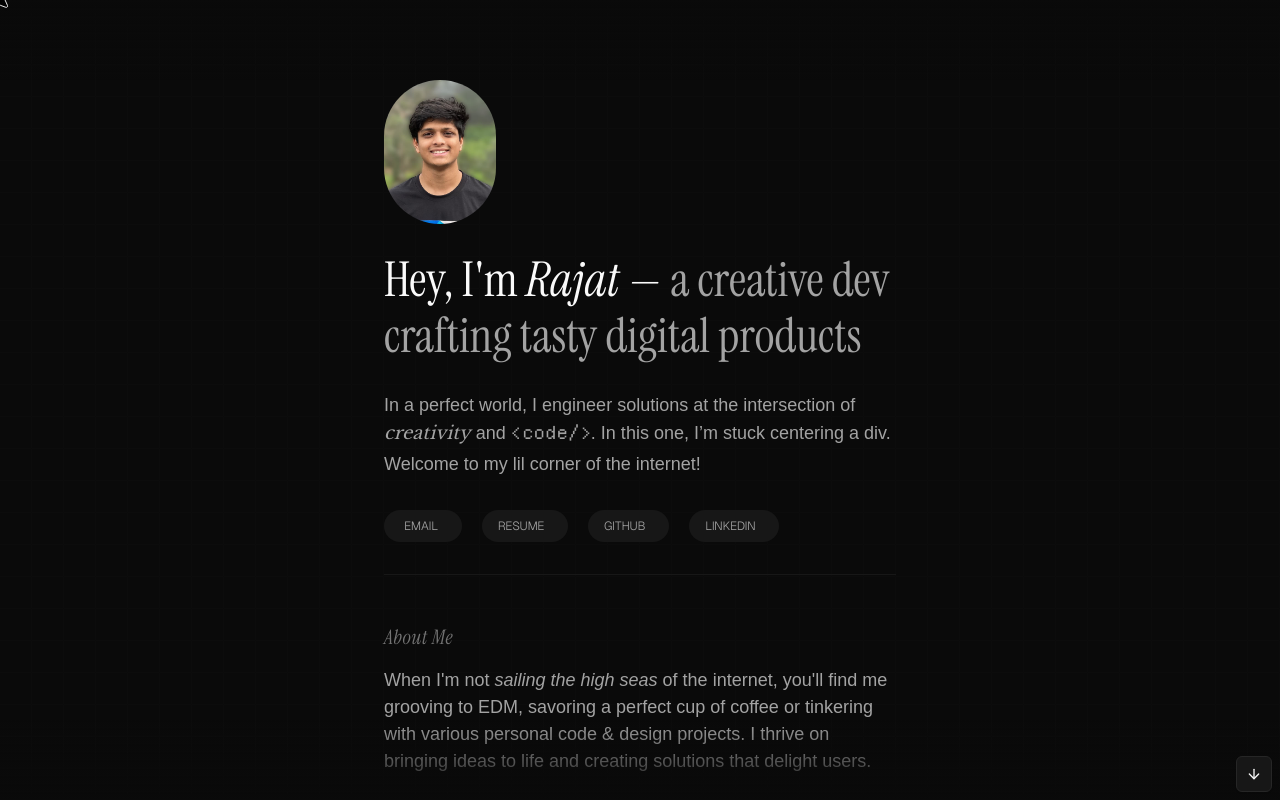
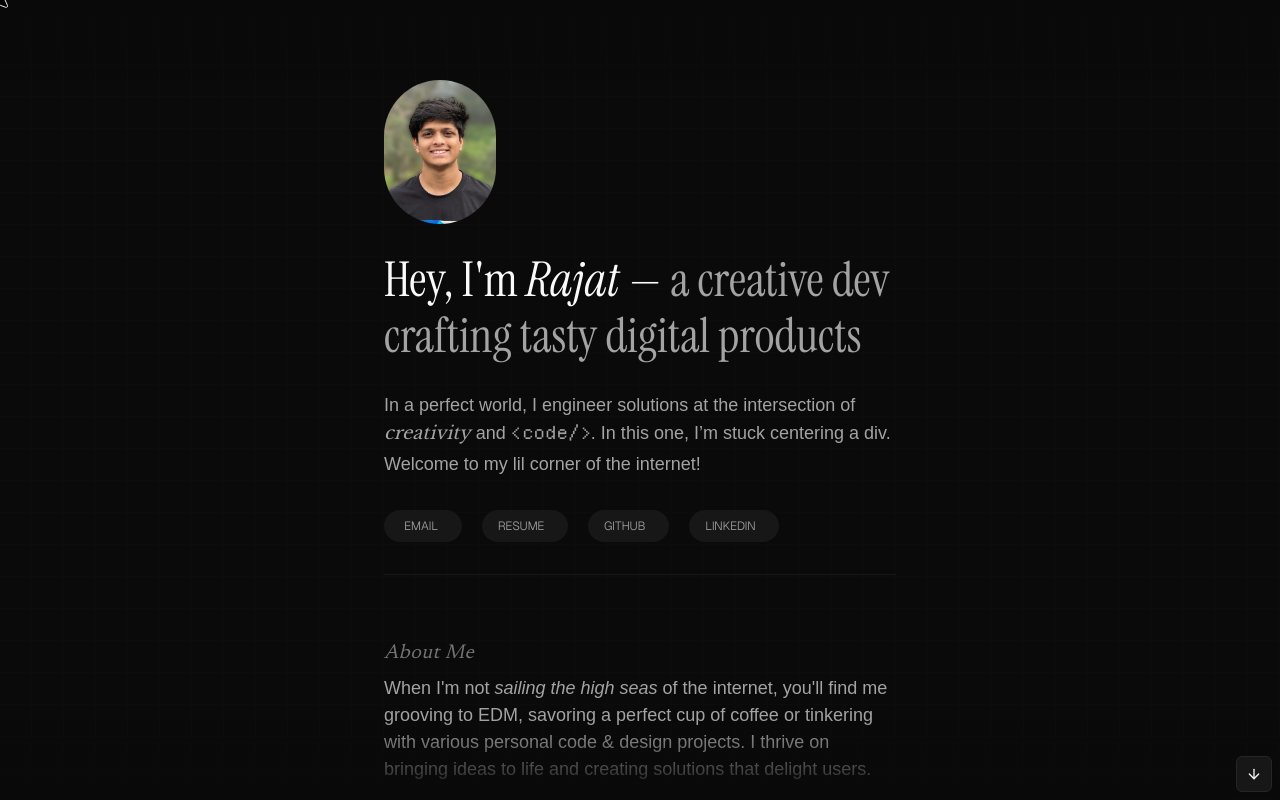
Before and after one commit to RajatPayghan/rajatpayghan.github.io, a Next.js app: page / in a window 1280 px wide. Built offline with nearby package versions, Linux system fonts and the light colour scheme.

Commit message:
Fix : Sections Title & Spacing Changes

```diff
--- a/src/app/(site)/page.js
+++ b/src/app/(site)/page.js
@@ -41,7 +41,7 @@ export default function Home() {
       {/* TODO : Change font size based on mobile to all  */}
       <ScrollBottomButton isLoading={isLoading} />
       <BlurFade duration={0}>
-        <div className={cn('flex flex-col gap-12 lg:gap-12 mt-16 md:mt-0')}>
+        <div className={cn('flex flex-col gap-16 lg:gap-16 mt-16 md:mt-0')}>
           <BlurFade delay={LOADING_SEC_DELAY}>
             <Home_About />
           </BlurFade>
--- a/src/components/homepage/sections.js
+++ b/src/components/homepage/sections.js
@@ -1,13 +1,26 @@
+import { cn } from '@/lib/utils';
+import { Newsreader } from 'next/font/google';
+const libreBaskerville = Newsreader({
+  subsets: ['latin'],
+  weight: ['400', '700'],
+  style: ['normal', 'italic'],
+  display: 'swap',
+});
+
 export function SectionContainer(props) {
   return (
-    <div className='grid items-start gap-4 lg:gap-4 grid-cols-1' {...props} />
+    <div className='grid items-start gap-2 lg:gap-2 grid-cols-1' {...props} />
   );
 }
 
 export function SectionTitle(props) {
   return (
     <div
-      className='lg:col-span-2 text-xl lg:text-normal text-neutral-400 pt-0 dark:text-neutral-500 font-instrument italic tracking-wide'
+      className={cn(
+        'lg:col-span-2 text-xl lg:text-normal text-neutral-400 pt-0 dark:text-neutral-500 italic tracking-wide',
+        `${libreBaskerville.className}`,
+        'italic'
+      )}
       {...props}
     />
   );
```
